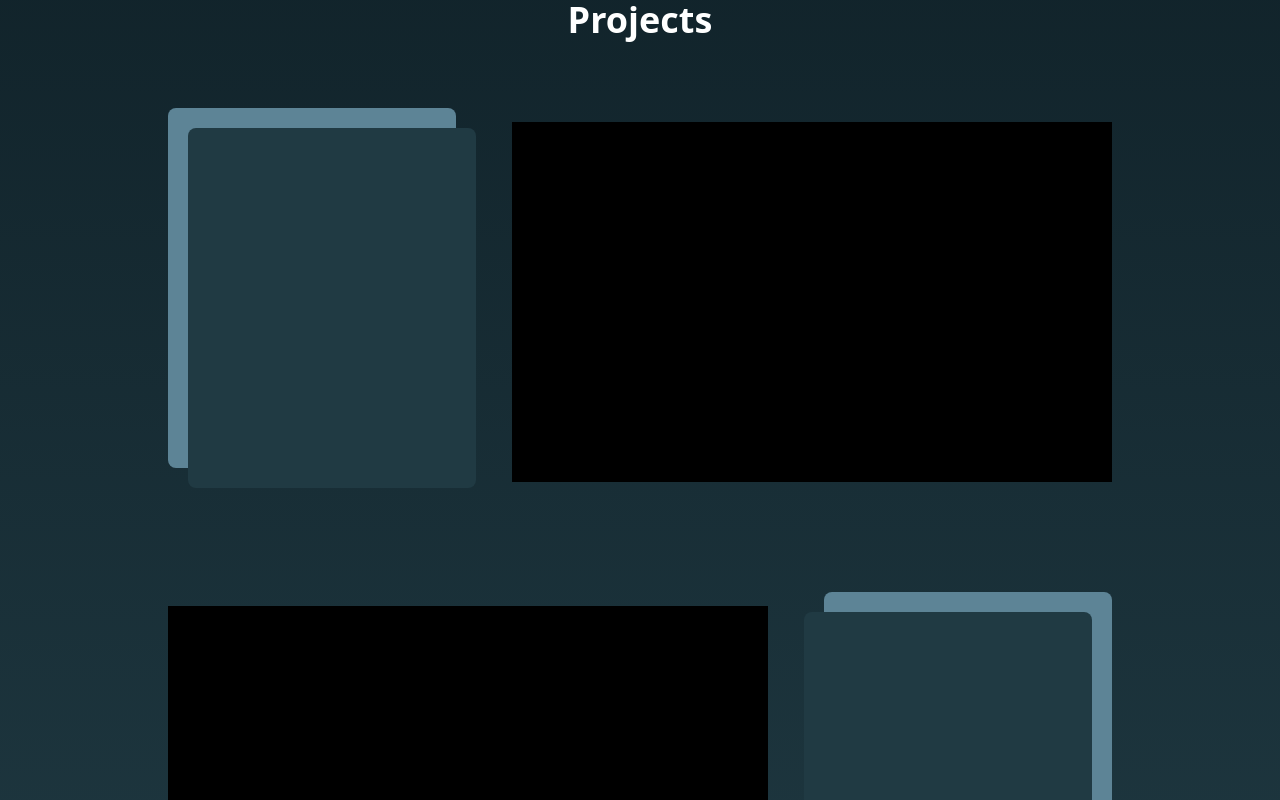
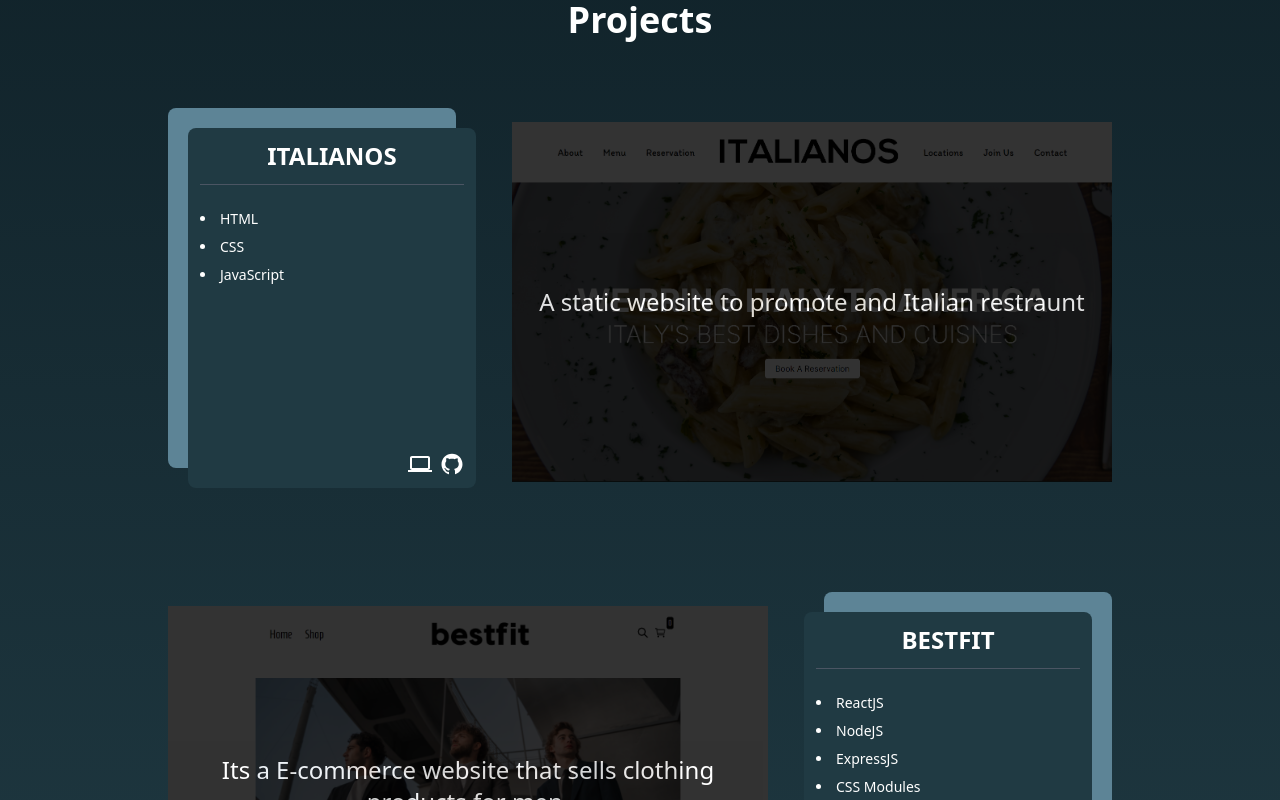
Before and after one commit to XavianMoody10/Portfolio, a React (Vite) app in the folder client/: page / in a window 1280 px wide. Shown: the part 1800-2600 px from the top of the page. Built offline with nearby package versions, Linux system fonts and the light colour scheme; a web font is replaced by a local one.

Commit message:
Finished Projects page

```diff
--- a/client/src/components/ProjectDisplay/ProjectDisplay.jsx
+++ b/client/src/components/ProjectDisplay/ProjectDisplay.jsx
@@ -1,10 +1,18 @@
-import React from "react";
+import React, { useState } from "react";
 import { motion } from "framer-motion";
 import { useInView } from "react-intersection-observer";
+import { MdComputer as ComputerIcon } from "react-icons/md";
+import { AiFillGithub as GitIcon } from "react-icons/ai";
 
 export const ProjectDisplay = ({ reverse, project }) => {
+  const { title, image, desc, links, techs } = project;
+  const [isHovered, setIsHovered] = useState(false);
   const { ref, inView } = useInView({
     threshold: 0.5,
+  });
+
+  const techMap = [...techs].map((tech) => {
+    return <li>{tech}</li>;
   });
 
   return (
@@ -16,7 +24,7 @@ export const ProjectDisplay = ({ reverse, project }) => {
       <div className=" h-full w-72 bg-custom-green rounded-lg relative">
         <motion.div
           ref={ref}
-          className=" absolute h-full w-full bg-custom-blue rounded-lg"
+          className=" absolute h-full w-full bg-custom-blue rounded-lg text-white flex flex-col p-3"
           animate={
             !reverse
               ? inView
@@ -26,10 +34,38 @@ export const ProjectDisplay = ({ reverse, project }) => {
               ? { top: 20, left: -20 }
               : { top: 0, left: 0 }
           }
-        ></motion.div>
+        >
+          <h2 className=" border-b border-gray-600 text-center text-2xl pb-3 mb-6 font-bold">
+            {title}
+          </h2>
+          <ul className=" list-disc list-inside text-sm flex flex-col gap-2">
+            {techMap}
+          </ul>
+
+          <div className=" flex gap-2 text-2xl mt-auto ml-auto">
+            <a href={links.live} target="_blank">
+              <ComputerIcon />
+            </a>
+            <a href={links.code} target="_blank">
+              <GitIcon />
+            </a>
+          </div>
+        </motion.div>
       </div>
 
-      <div className="bg-black w-[600px] h-full mt-7"></div>
+      <div
+        className="bg-black w-[600px] h-full mt-7 bg-center bg-cover bg-no-repeat relative"
+        style={{ backgroundImage: `url(${image})` }}
+      >
+        <motion.div
+          onHoverStart={() => setIsHovered(true)}
+          onHoverEnd={() => setIsHovered(false)}
+          animate={{ opacity: isHovered ? 0 : 0.8 }}
+          className=" absolute w-full h-full bg-black opacity-80 flex items-center justify-center text-center p-2"
+        >
+          <p className=" text-white text-2xl">{desc}</p>
+        </motion.div>
+      </div>
     </div>
   );
 };
--- a/client/src/components/ProjectTechImages/ProjectTechImages.jsx
+++ /dev/null
@@ -1,41 +0,0 @@
-import React from "react";
-import htmlIcon from "../../assets/html.png";
-import cssIcon from "../../assets/css.png";
-import javascriptIcon from "../../assets/javascript.png";
-import reactIcon from "../../assets/react.png";
-import nodeIcon from "../../assets/node.png";
-import expressIcon from "../../assets/express.png";
-import tailwindIcon from "../../assets/tailwind.png";
-import mongodbIcon from "../../assets/mongodb.png";
-
-export const ProjectTechImages = ({ reverse, techs }) => {
-  const techsMap = techs.map((tech) => {
-    if (tech === "html") {
-      return <img key={tech} src={htmlIcon} alt="" width={50} />;
-    } else if (tech === "css") {
-      return <img key={tech} src={cssIcon} alt="" width={50} />;
-    } else if (tech === "javascript") {
-      return <img key={tech} src={javascriptIcon} alt="" width={40} />;
-    } else if (tech === "react") {
-      return <img key={tech} src={reactIcon} alt="" width={40} />;
-    } else if (tech === "node") {
-      return <img key={tech} src={nodeIcon} alt="" width={70} />;
-    } else if (tech === "express") {
-      return <img key={tech} src={expressIcon} alt="" width={110} />;
-    } else if (tech === "tailwind") {
-      return <img key={tech} src={tailwindIcon} alt="" width={110} />;
-    } else if (tech === "mongodb") {
-      return <img key={tech} src={mongodbIcon} alt="" width={110} />;
-    }
-  });
-
-  return (
-    <ul
-      className={` flex flex-wrap items-center justify-start content-between gap-2 mt-3 w-60 ${
-        reverse ? "justify-end ml-auto" : ""
-      }`}
-    >
-      {techsMap}
-    </ul>
-  );
-};
--- a/client/src/data/projects.jsx
+++ b/client/src/data/projects.jsx
@@ -14,7 +14,7 @@ export const projects = [
       code: "https://github.com/XavianMoody10/Italianos",
       live: "https://italianos.vercel.app/",
     },
-    techs: ["html", "css", "javascript"],
+    techs: ["HTML", "CSS", "JavaScript"],
   },
   {
     id: 1,
@@ -25,7 +25,7 @@ export const projects = [
       code: "https://github.com/XavianMoody10/Bestfit",
       live: "https://bestfit.vercel.app/",
     },
-    techs: ["react", "node", "express"],
+    techs: ["ReactJS", "NodeJS", "ExpressJS", "CSS Modules"],
   },
   {
     id: 2,
@@ -36,7 +36,7 @@ export const projects = [
       code: "https://github.com/XavianMoody10/Modern-Museum-Website",
       live: "https://modern-museum-website.vercel.app/",
     },
-    techs: ["react"],
+    techs: ["ReactJS", "CSS Modules"],
   },
   {
     id: 3,
@@ -47,7 +47,7 @@ export const projects = [
       code: "https://github.com/XavianMoody10/Destinize",
       live: "https://destinize-cyan.vercel.app/",
     },
-    techs: ["react"],
+    techs: ["ReactJS", "CSS Modules"],
   },
   {
     id: 4,
@@ -58,6 +58,6 @@ export const projects = [
       code: "https://github.com/XavianMoody10/GameTradeCenter",
       live: "https://game-trade-center.vercel.app/",
     },
-    techs: ["react", "node", "express", "mongodb", "tailwind"],
+    techs: ["ReactJS", "NodeJS", "ExpressJS", "MongoDB", "Tailwind"],
   },
 ];
```
